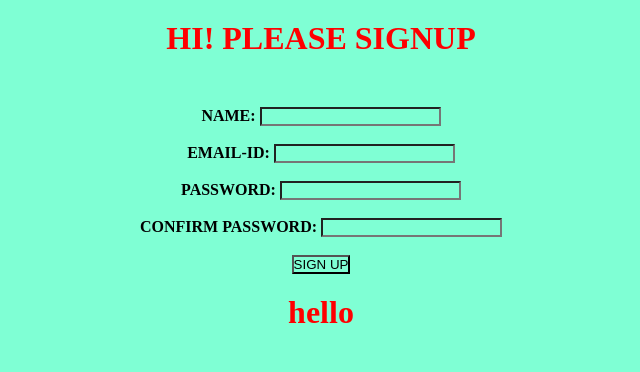
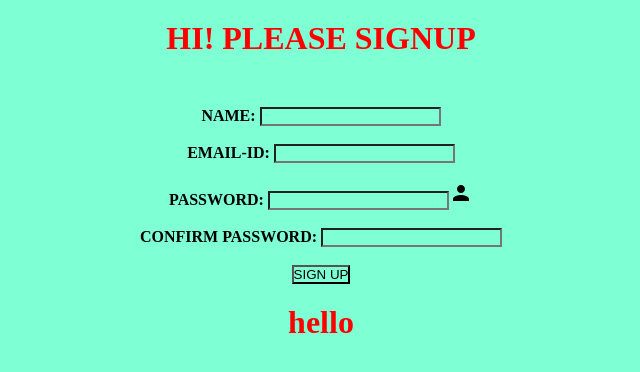
Before and after one commit to ishaan812/LOC4.0_PleaseWork, a React (Create React App) app in the folder social_media/: page / in a window 1280 px wide. Shown: the top 372 px of the page, without its empty margins (319-959 px from the left). Built offline with nearby package versions, Linux system fonts and the light colour scheme.

Commit message:
Update Form.js

```diff
--- a/social_media/src/Form.js
+++ b/social_media/src/Form.js
@@ -1,4 +1,5 @@
 import React from 'react'
+import PersonIcon from '@mui/icons-material/Person';
 
 const Form = () => {
   return (
@@ -16,6 +17,7 @@ const Form = () => {
             <br></br>
             <label>PASSWORD: </label>
             <input type='text' />
+            <PersonIcon />
             <br></br>
             <br></br>
             <label>CONFIRM PASSWORD: </label>
```
